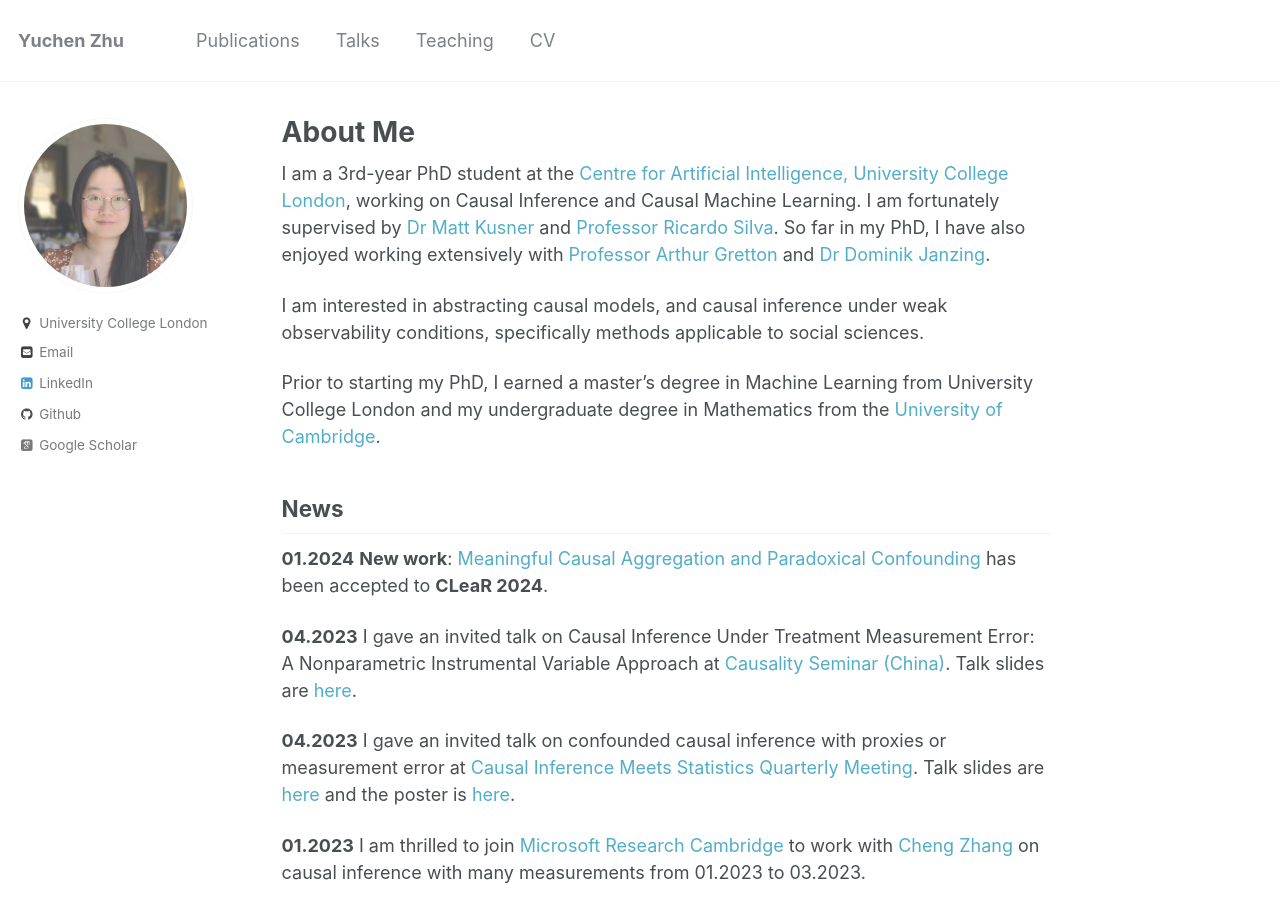
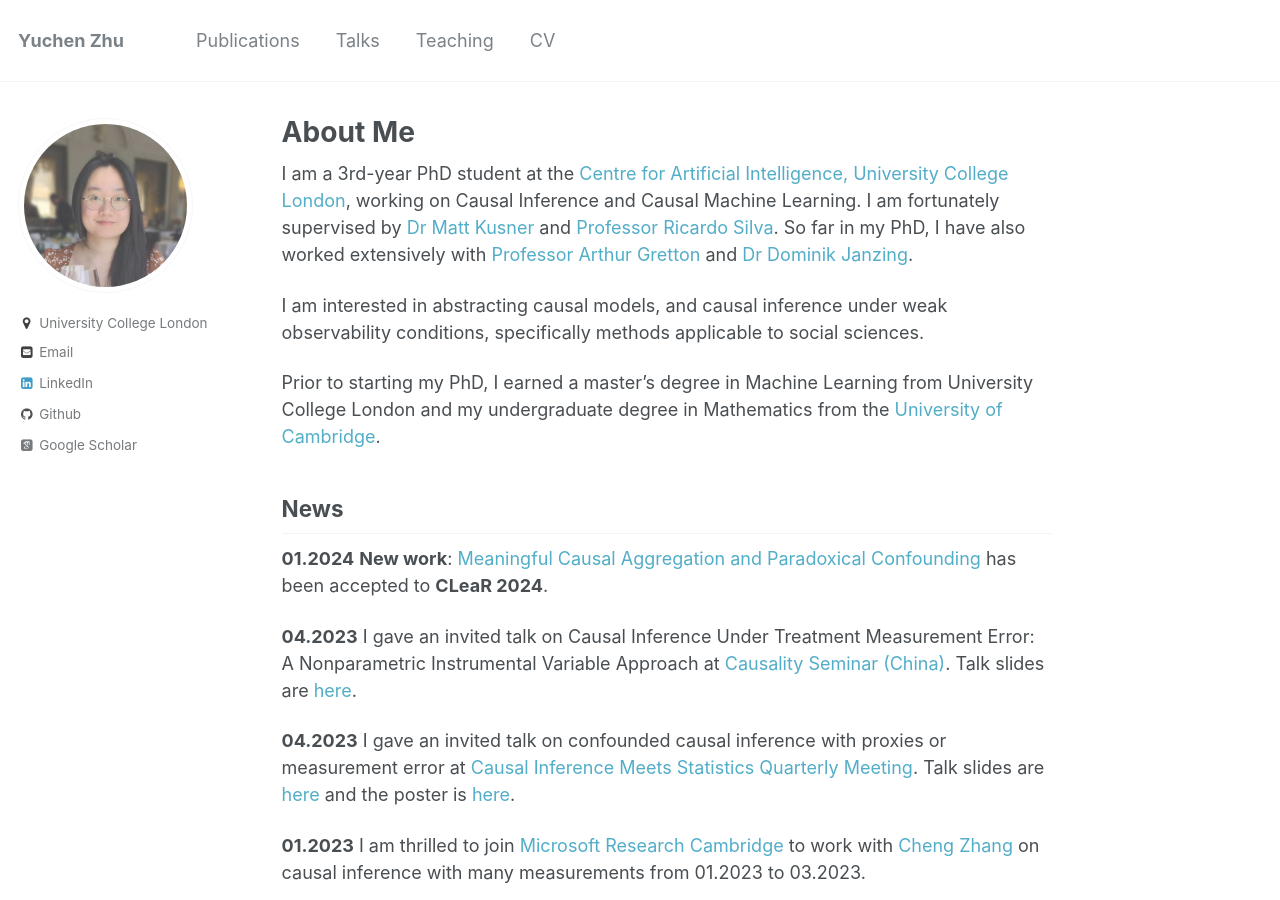
Before and after one commit to yuchen-zhu/yuchen-zhu.github.io, a Jekyll site: the page built from _pages/about.md, in a window 1280 px wide and 900 px high. Built offline with Jekyll 4.4.1, drawn with Linux system fonts in a browser that asks for light colours; some web fonts are replaced.

Commit message:
Update About

```diff
--- a/_pages/about.md
+++ b/_pages/about.md
@@ -8,7 +8,7 @@ redirect_from:
   - /about.html
   -
 ---
-I am a 3rd-year PhD student at the [Centre for Artificial Intelligence, University College London](https://www.ucl.ac.uk/ai-centre/), working on Causal Inference and Causal Machine Learning. I am fortunately supervised by [Dr Matt Kusner](http://mkusner.github.io) and [Professor Ricardo Silva](http://www.homepages.ucl.ac.uk/~ucgtrbd/). So far in my PhD, I have also enjoyed working extensively with [Professor Arthur Gretton](https://www.gatsby.ucl.ac.uk/~gretton/) and [Dr Dominik Janzing](https://janzing.github.io).
+I am a 3rd-year PhD student at the [Centre for Artificial Intelligence, University College London](https://www.ucl.ac.uk/ai-centre/), working on Causal Inference and Causal Machine Learning. I am fortunately supervised by [Dr Matt Kusner](http://mkusner.github.io) and [Professor Ricardo Silva](http://www.homepages.ucl.ac.uk/~ucgtrbd/). So far in my PhD, I have also worked extensively with [Professor Arthur Gretton](https://www.gatsby.ucl.ac.uk/~gretton/) and [Dr Dominik Janzing](https://janzing.github.io).
 
 I am interested in abstracting causal models, and causal inference under weak observability conditions, specifically methods applicable to social sciences.
 
```
